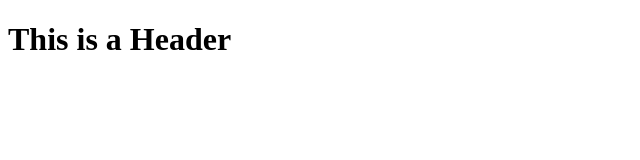
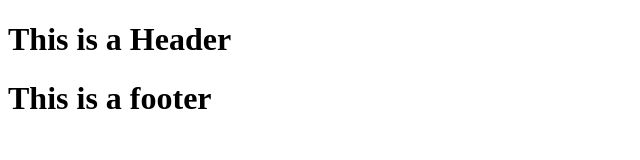
Before and after one commit to thandu/git-test, a plain HTML site: page index.html in a window 1280 px wide. Shown: the whole page, without its empty margins (0-640 px from the left). Drawn offline with Linux system fonts and the light colour scheme.

Commit message:
third commit

```diff
--- a/index.html
+++ b/index.html
@@ -4,5 +4,6 @@
 
     <body>
         <h1>This is a Header</h1>
+		<h1>This is a footer</h1>
     </body>
 </html>
```
